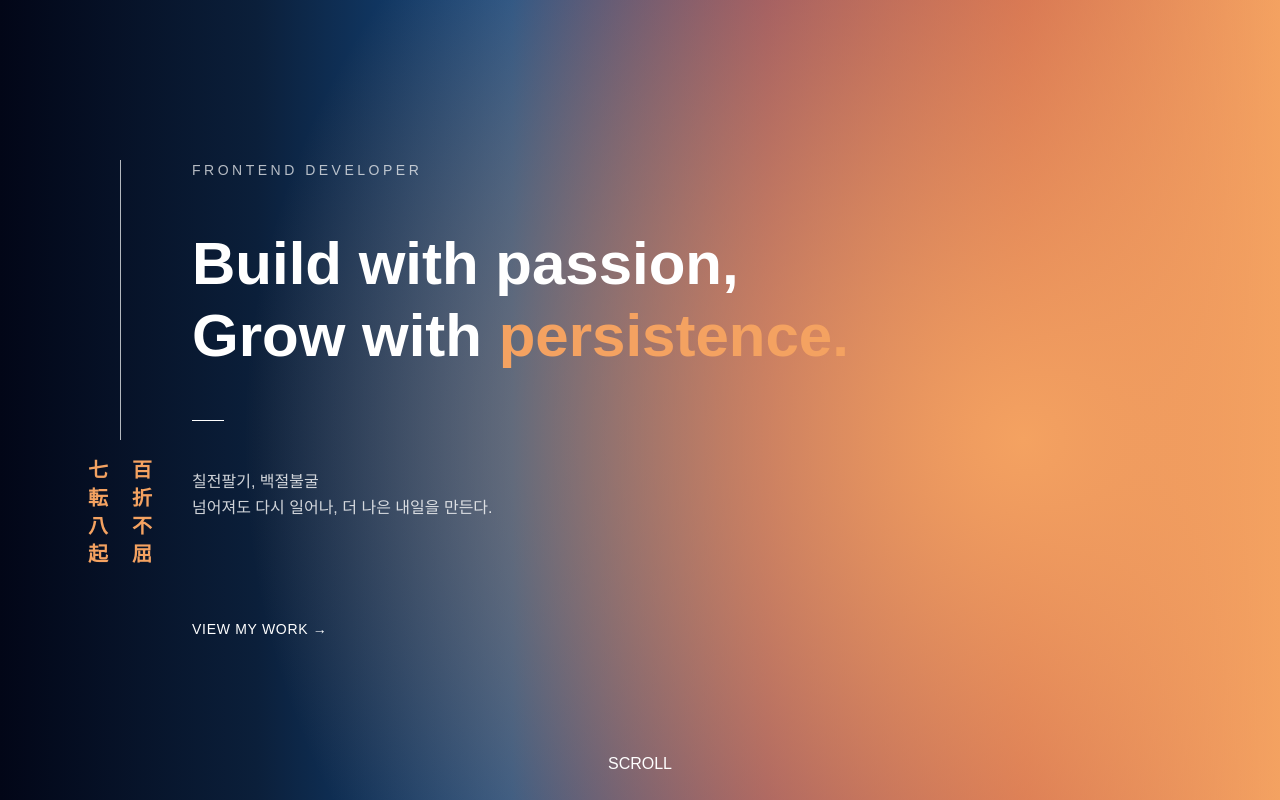
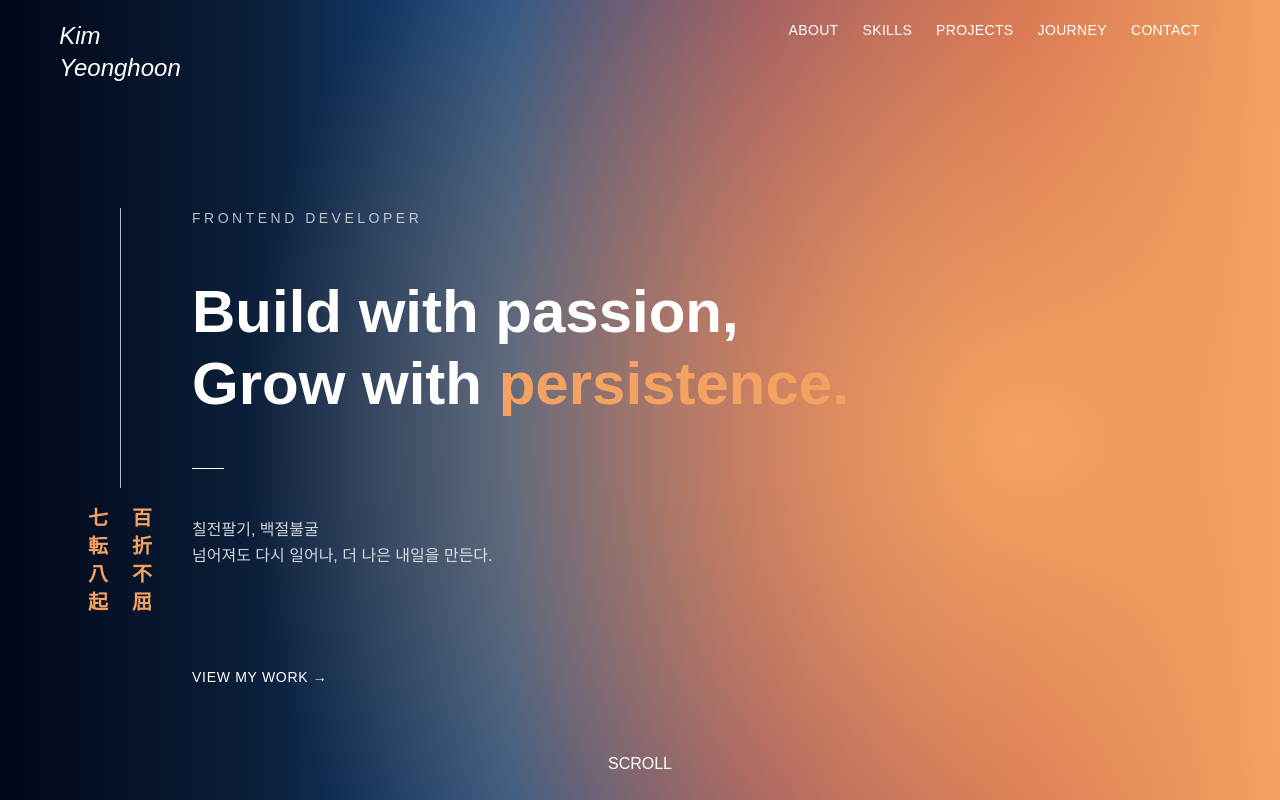
Before and after one commit to rladudgns4456/portfolio, a React (Vite) app: page / in a window 1280 px wide. Built offline with nearby package versions, Linux system fonts and the light colour scheme; a web font is replaced by a local one.

Commit message:
feat: Header 추가 및 Hero 레이아웃 정렬

```diff
--- a/src/App.jsx
+++ b/src/App.jsx
@@ -1,7 +1,13 @@
 import Hero from "./sections/Hero";
+import Header from "./components/Header";
 
 function App() {
-  return <Hero />;
+  return (
+    <>
+      <Header />
+      <Hero />
+    </>
+  );
 }
 
 export default App;
--- /dev/null
+++ b/src/components/Header.jsx
@@ -0,0 +1,39 @@
+function Header() {
+  return (
+    <header className="fixed left-0 top-0 z-10 w-full">
+      <nav className="text-white">
+        <div className="mx-auto w-full px-6 py-5 md:px-12 lg:px-20">
+          <div className="grid grid-cols-[80px_1fr] gap-8">
+            {/* Logo */}
+            <div className="flex justify-center">
+              <a href="/" className="text-2xl italic">
+                Kim Yeonghoon
+              </a>
+            </div>
+
+            {/* Navigation */}
+            <ul className="flex justify-end gap-6 text-sm tracking-wide">
+              <li>
+                <a href="#about">ABOUT</a>
+              </li>
+              <li>
+                <a href="#skills">SKILLS</a>
+              </li>
+              <li>
+                <a href="#projects">PROJECTS</a>
+              </li>
+              <li>
+                <a href="#journey">JOURNEY</a>
+              </li>
+              <li>
+                <a href="#contact">CONTACT</a>
+              </li>
+            </ul>
+          </div>
+        </div>
+      </nav>
+    </header>
+  );
+}
+
+export default Header;
--- a/src/sections/Hero.jsx
+++ b/src/sections/Hero.jsx
@@ -1,7 +1,7 @@
 function Hero() {
   return (
     <section
-      className="min-h-screen relative flex flex-col justify-center text-white
+      className="min-h-screen relative flex flex-col justify-center pt-24 text-white
       bg-[radial-gradient(circle_at_80%_55%,#F4A261_0%,transparent_70%),linear-gradient(to_right,#020617,#0B1F3A,#164E8A,#7C3F63,#C45A4A,#F4A261)]"
     >
       <div className="w-full max-w-7xl px-6 md:px-12 lg:px-20">
```
